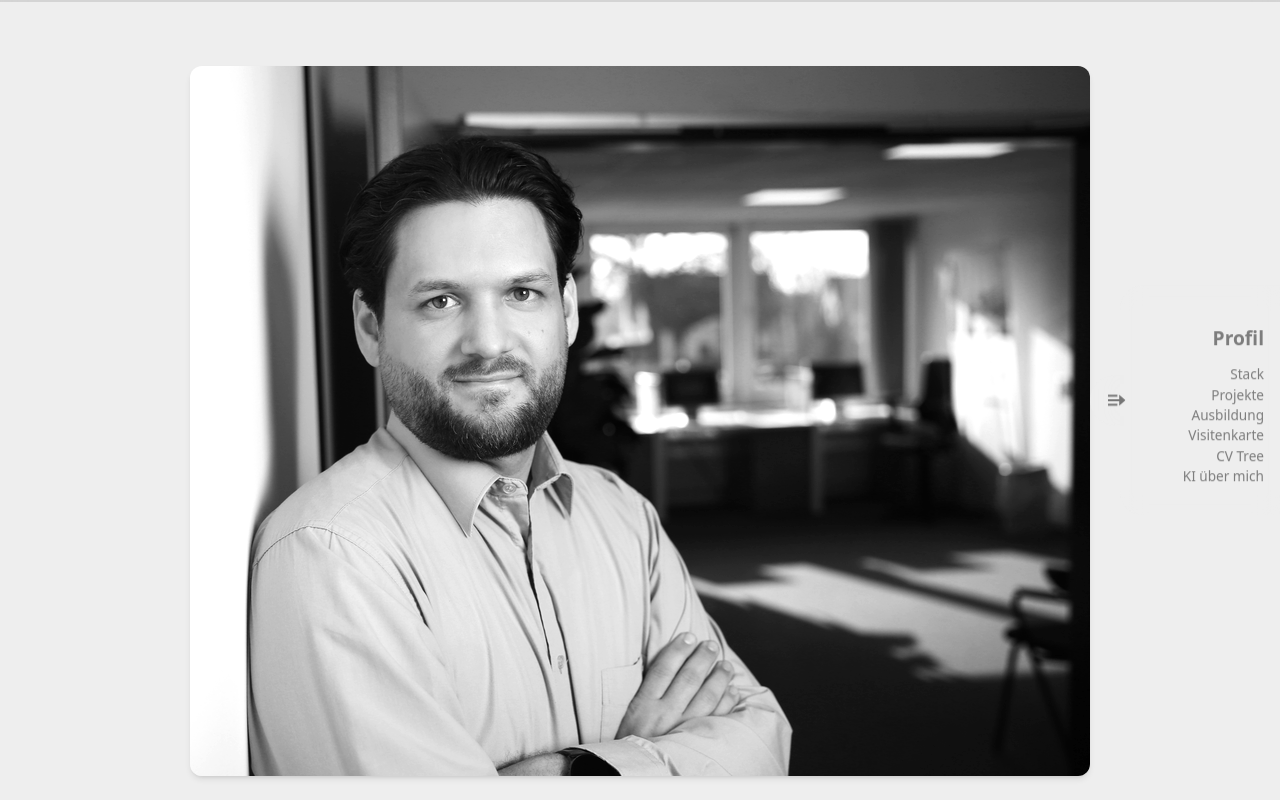
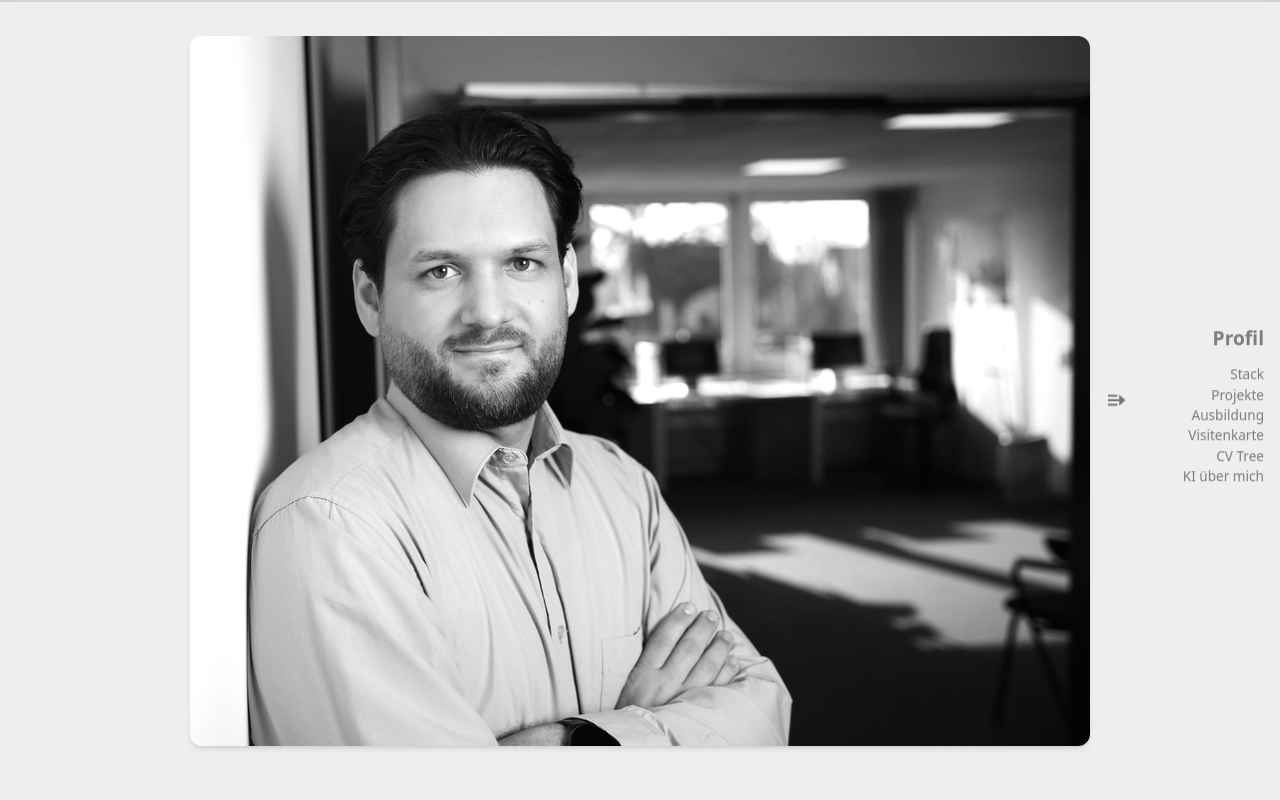
Before and after one commit to gabjuh/webdev-portfolio, a React (Vite) app: page / in a window 1280 px wide. Shown: the top 800 px of the page. Built offline with nearby package versions, Linux system fonts and the light colour scheme.

Commit message:
change vertical pos

```diff
--- a/src/components/Hero.tsx
+++ b/src/components/Hero.tsx
@@ -7,8 +7,8 @@ interface IHero {
 
 const Hero: React.FC<IHero> = ({ }) => {
   return (
-    <div className="mb-[200px] mt-[50px]" id="profile">
-      <div className="relative h-[100%] top-[50%]">
+    <div className="mb-[200px] pt-5" id="profile">
+      <div className="relative h-[100%]">
         <div className="hero-content flex-col mx-auto">
           <img src={profil_img} className="rounded-xl shadow-md brightness-[1.2]" />
           <div className="text-center">
```
